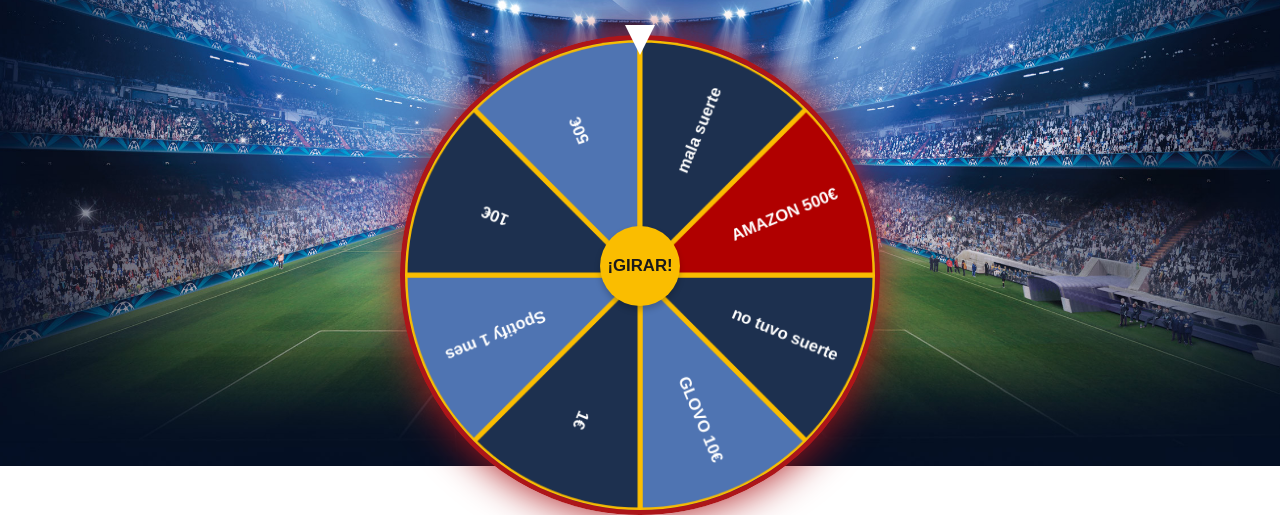
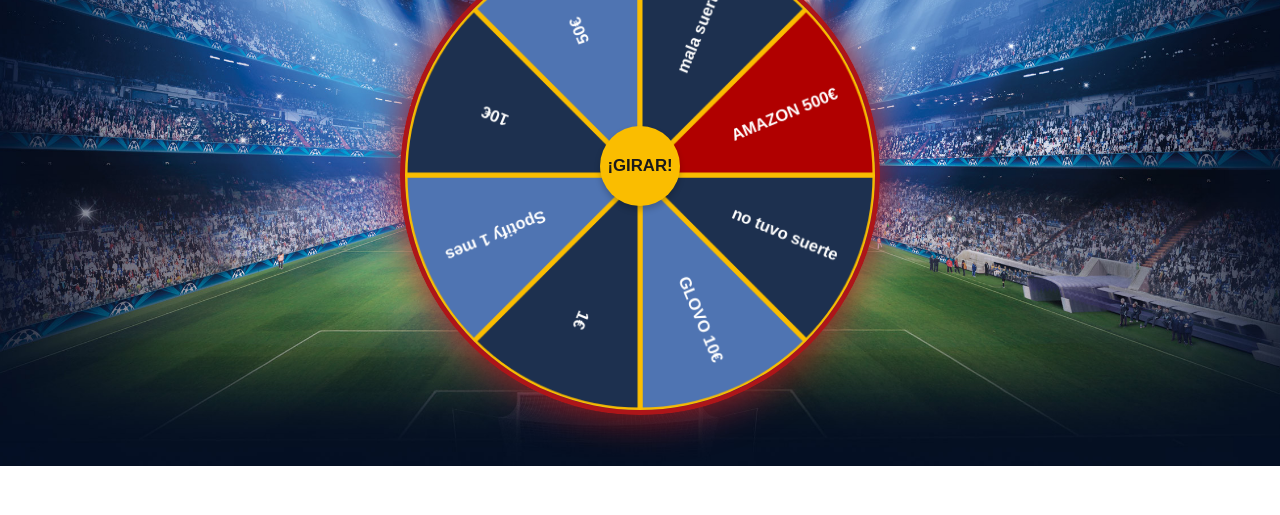
Before and after one commit to ilduslliapa/testingv1, a website: page index.html in a window 1280 px wide. Shown: the part 334-849 px from the top of the page. After the commit the page ends 800 px from the top, so only its background shows below. Drawn offline with nearby package versions, Linux system fonts and the light colour scheme.

Commit message:
Update style.css

```diff
--- a/style.css
+++ b/style.css
@@ -30,9 +30,9 @@
     margin-bottom: 20%;
     top: 10%;
     max-width: 600px;
-    max-height: 400px;
+    max-height: 600px;
     text-align: center;
-    width: 100%;
+    width: 90%;
 }
 
 h1 {
```
